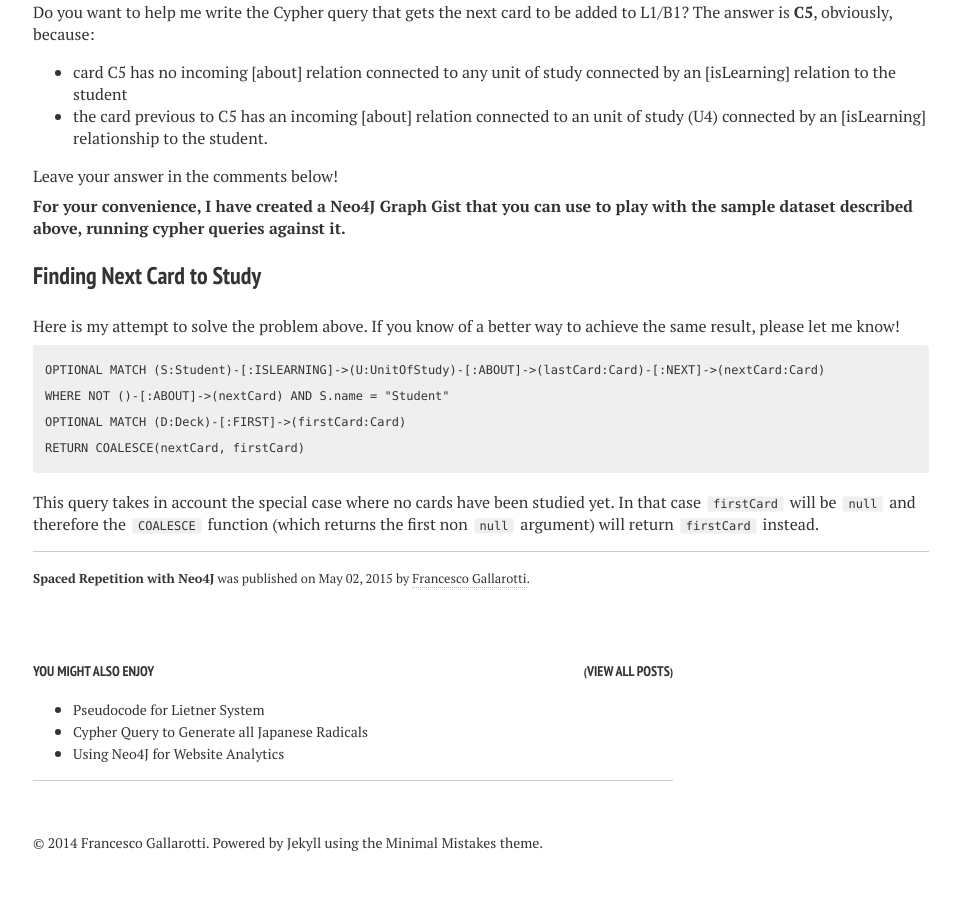
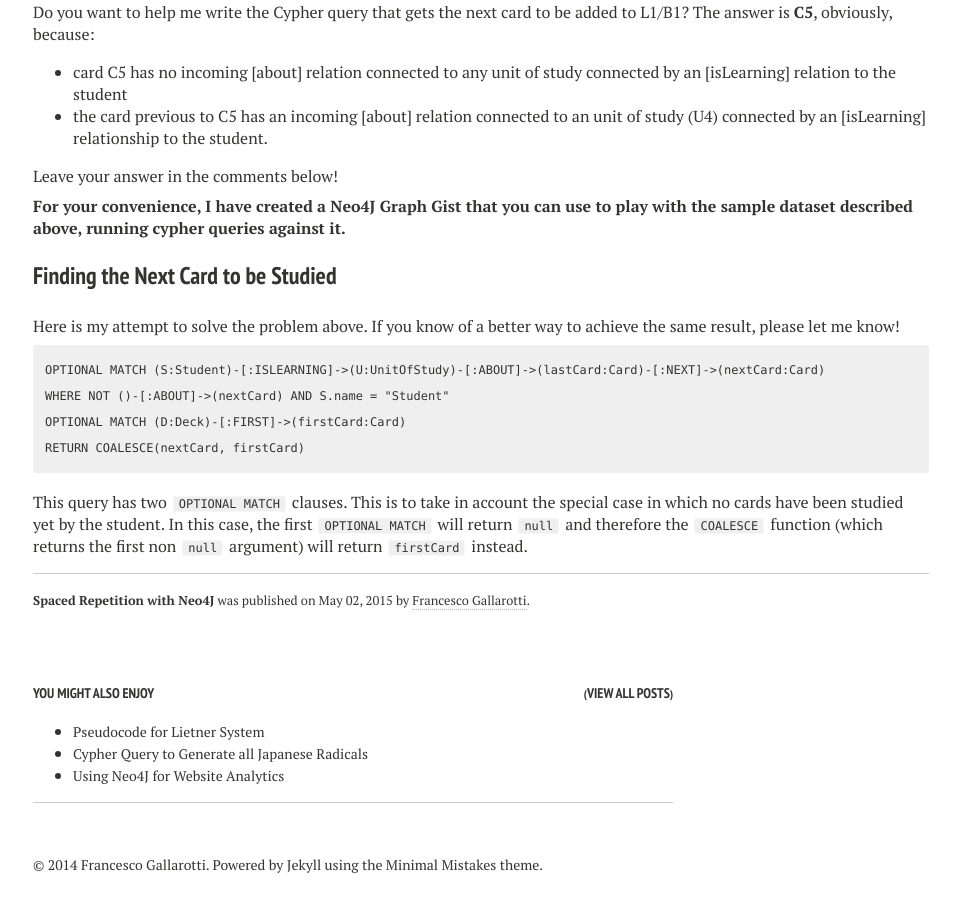
Before and after one commit to gallarotti/gallarotti.github.io, a Jekyll site: the page built from _posts/the-digitalian/2015-05-02-spaced-repetition-with-neo4J.md, in a window 1280 px wide and 900 px high, scrolled down 6995 px. Shown: the whole window, without its empty margins (287-1247 px from the left). Built offline with Jekyll 4.4.1, drawn with Linux system fonts in a browser that asks for light colours; nearby versions of some CDN libraries; Markdown is read by kramdown in place of the engine named in the settings; comment, search, counter and statistics services are not loaded.

Commit message:
changed wording

````diff
--- a/_posts/the-digitalian/2015-05-02-spaced-repetition-with-neo4J.md
+++ b/_posts/the-digitalian/2015-05-02-spaced-repetition-with-neo4J.md
@@ -111,7 +111,7 @@ Leave your answer in the comments below!
 
 **For your convenience, I have created a [Neo4J Graph Gist](http://gist.neo4j.org/?7a15487ef7f4cb95f353) that you can use to play with the sample dataset described above, running cypher queries against it.**
 
-### Finding Next Card to Study
+### Finding the Next Card to be Studied
 
 Here is my attempt to solve the problem above. If you know of a better way to achieve the same result, please let me know!
 
@@ -122,4 +122,4 @@ OPTIONAL MATCH (D:Deck)-[:FIRST]->(firstCard:Card)
 RETURN COALESCE(nextCard, firstCard)
 ```
 
-This query takes in account the special case where no cards have been studied yet. In that case `firstCard` will be `null` and therefore the `COALESCE` function (which returns the first non `null` argument) will return `firstCard` instead.
+This query has two `OPTIONAL MATCH` clauses. This is to take in account the special case in which no cards have been studied yet by the student. In this case, the first `OPTIONAL MATCH` will return `null` and therefore the `COALESCE` function (which returns the first non `null` argument) will return `firstCard` instead.
````
